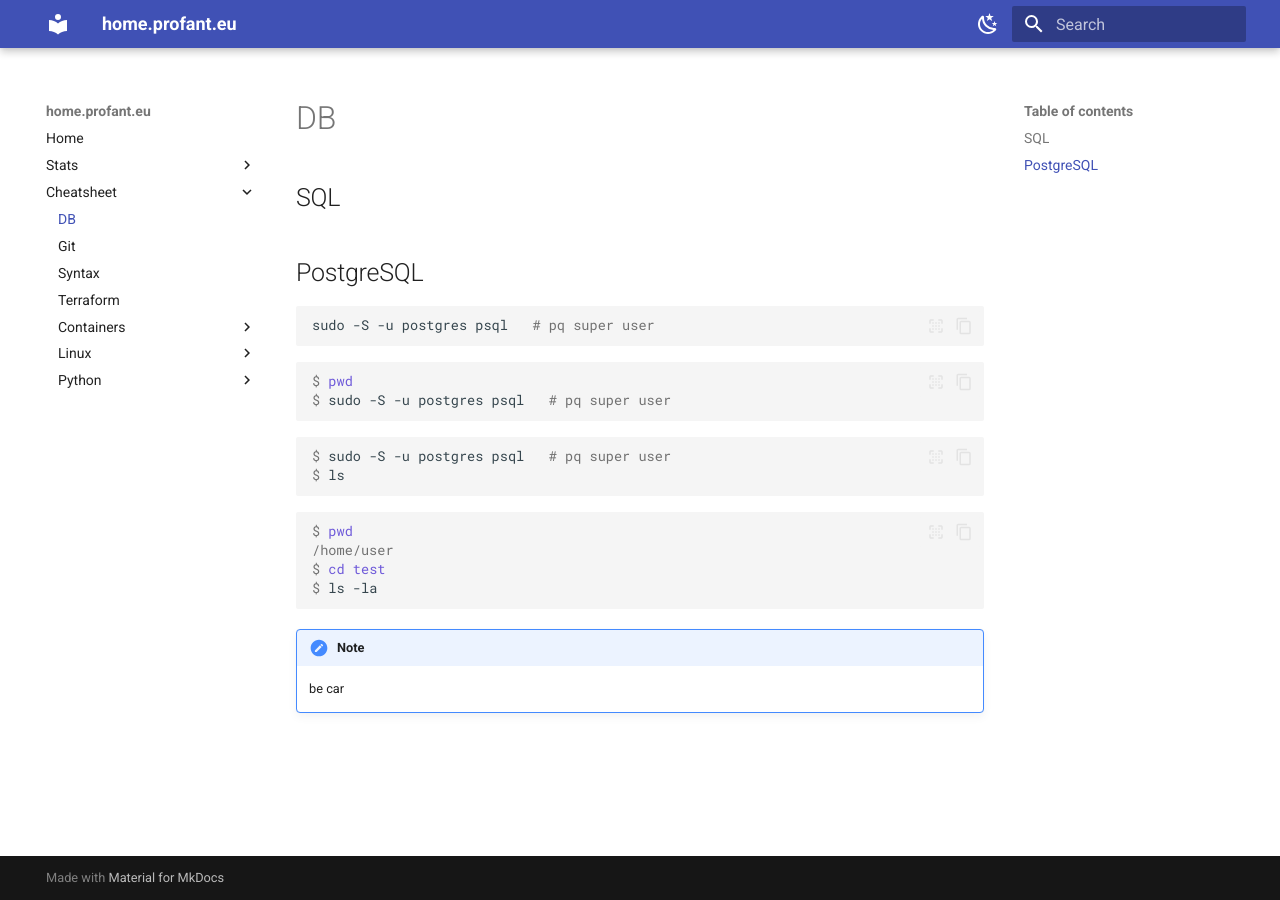
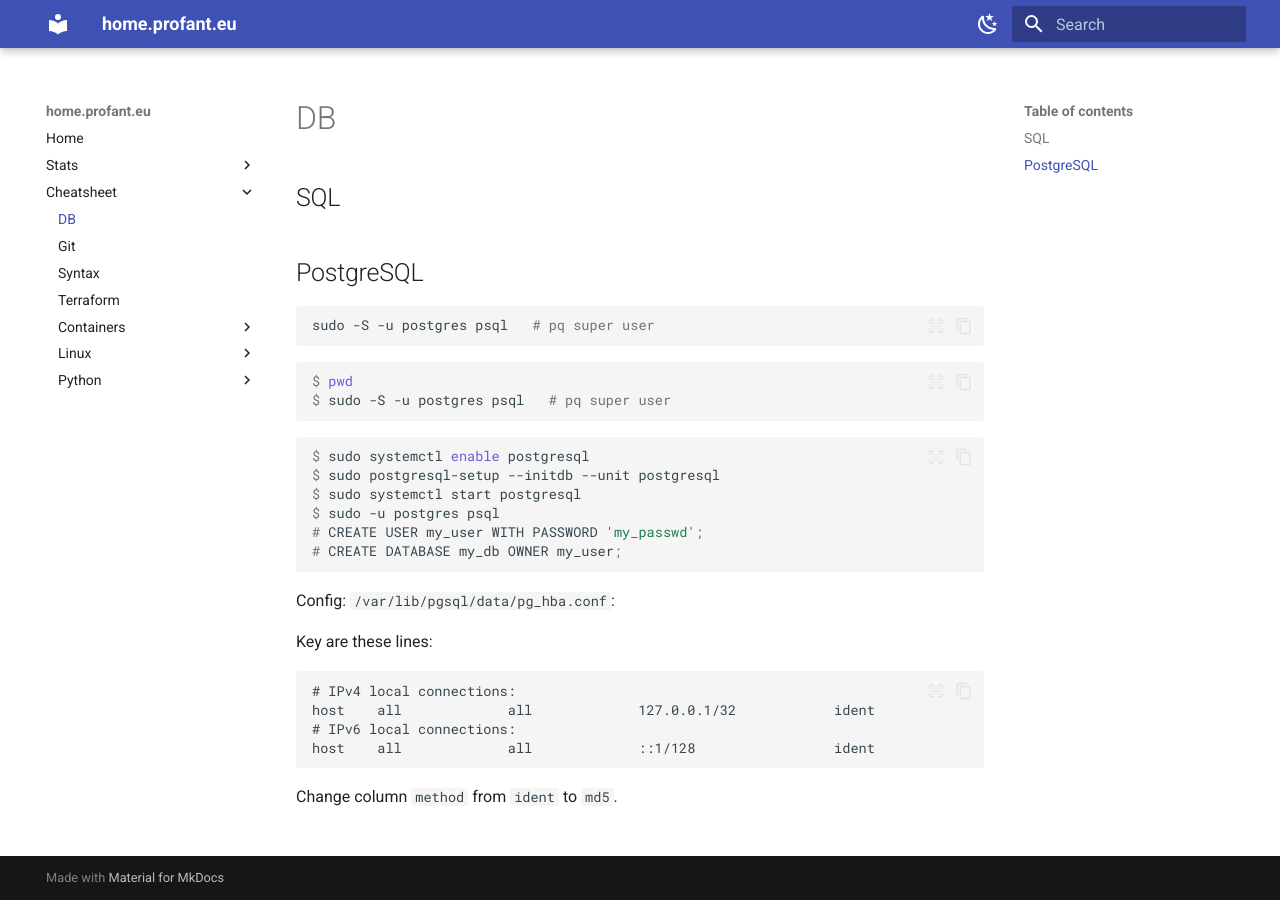
Before and after one commit to Kedrigern/home.profant.eu, an MkDocs documentation site: the page built from docs/cheatsheet/db.md, in a window 1280 px wide. Built offline with MkDocs 1.6.1 and Material for MkDocs 9.7.7, drawn with Linux system fonts in a browser that asks for light colours.

Commit message:
feat: pg

````diff
--- a/docs/cheatsheet/db.md
+++ b/docs/cheatsheet/db.md
@@ -13,18 +13,24 @@ $ pwd
 $ sudo -S -u postgres psql   # pq super user
 ```
 
-```shell-session
-$ sudo -S -u postgres psql   # pq super user
-$ ls
+```console
+$ sudo systemctl enable postgresql
+$ sudo postgresql-setup --initdb --unit postgresql
+$ sudo systemctl start postgresql
+$ sudo -u postgres psql
+# CREATE USER my_user WITH PASSWORD 'my_passwd';
+# CREATE DATABASE my_db OWNER my_user;
 ```
 
-```console
-$ pwd
-/home/user
-$ cd test
-$ ls -la
+Config: `/var/lib/pgsql/data/pg_hba.conf`:
+
+Key are these lines:
+
+```commandline
+# IPv4 local connections:
+host    all             all             127.0.0.1/32            ident
+# IPv6 local connections:
+host    all             all             ::1/128                 ident
 ```
 
-!!! note
-
-    be car
+Change column `method` from `ident` to `md5`.
````
